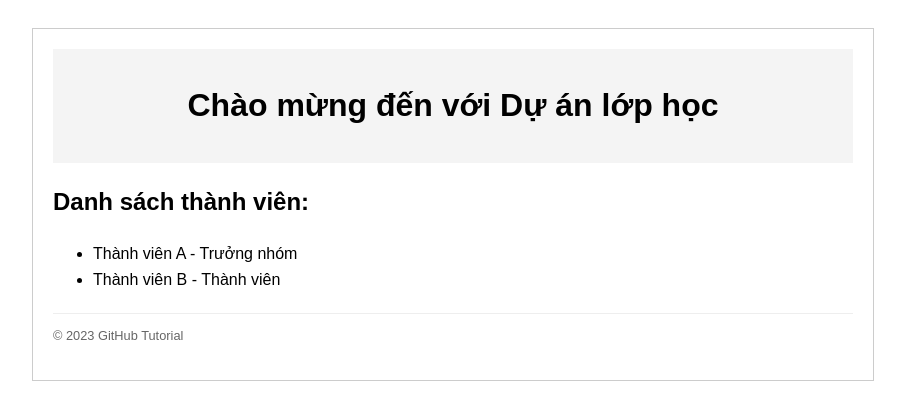
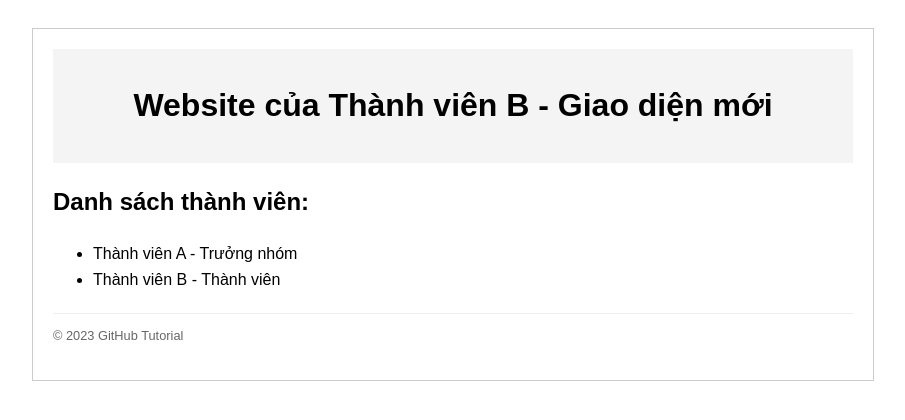
Before and after one commit to ntvana25033-create/anhjackbentre, a plain HTML site: page index.html in a window 1280 px wide. Shown: the whole page, without its empty margins (187-1092 px from the left). Drawn offline with Linux system fonts and the light colour scheme.

Commit message:
thanh vien B

```diff
--- a/index.html
+++ b/index.html
@@ -14,7 +14,7 @@
 <body>
     <div class="container">
         <header id="main-header">
-            <h1>Chào mừng đến với Dự án lớp học</h1>
+            <h1>Website của Thành viên B - Giao diện mới</h1>
         </header>
 
         <section>
```
